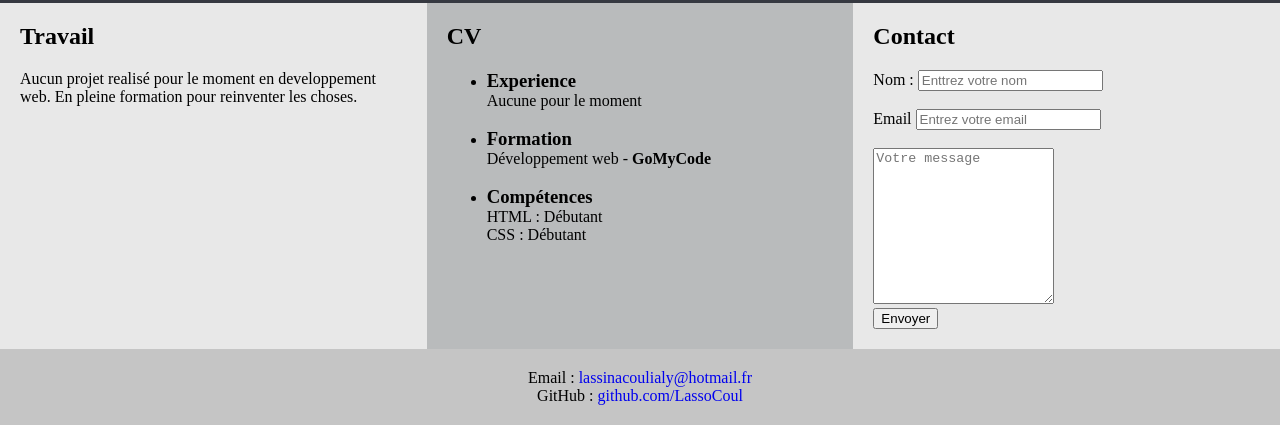
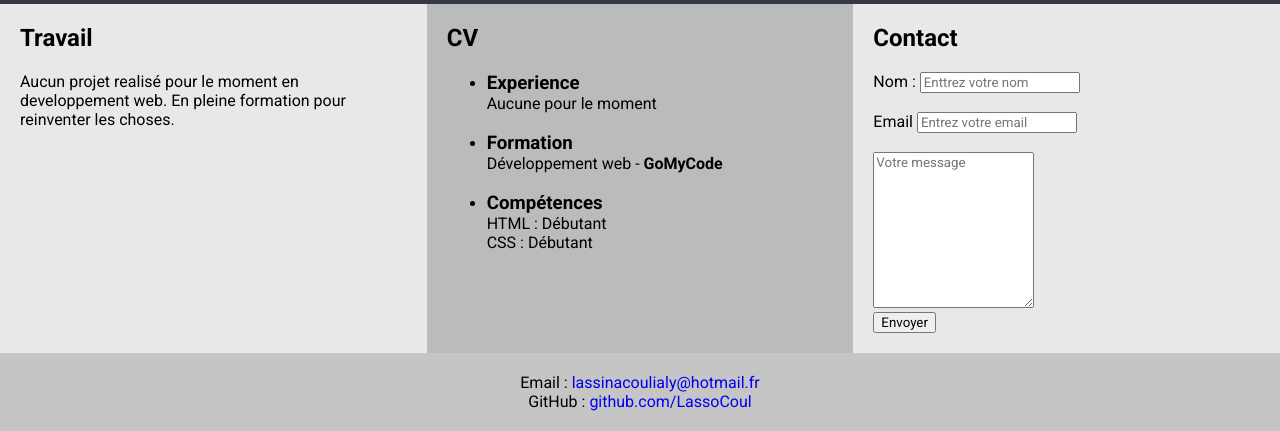
Before and after one commit to LassoCoul/Projet-CSS, a plain HTML site: page index.html in a window 1280 px wide. Shown: the part 579-1010 px from the top of the page. Drawn offline with Linux system fonts and the light colour scheme.

Commit message:
Ajout de la police ROBOTO

```diff
--- a/style.css
+++ b/style.css
@@ -1,9 +1,11 @@
+@import url('https://fonts.googleapis.com/css2?family=Roboto:wght@400;700&display=swap');
 
 *{
     margin: 0;
     margin: 0;
     box-sizing: border-box;
     text-decoration: none;
+    font-family: 'Roboto', sans-serif;
     /* list-style: none; */
 }
 
```
